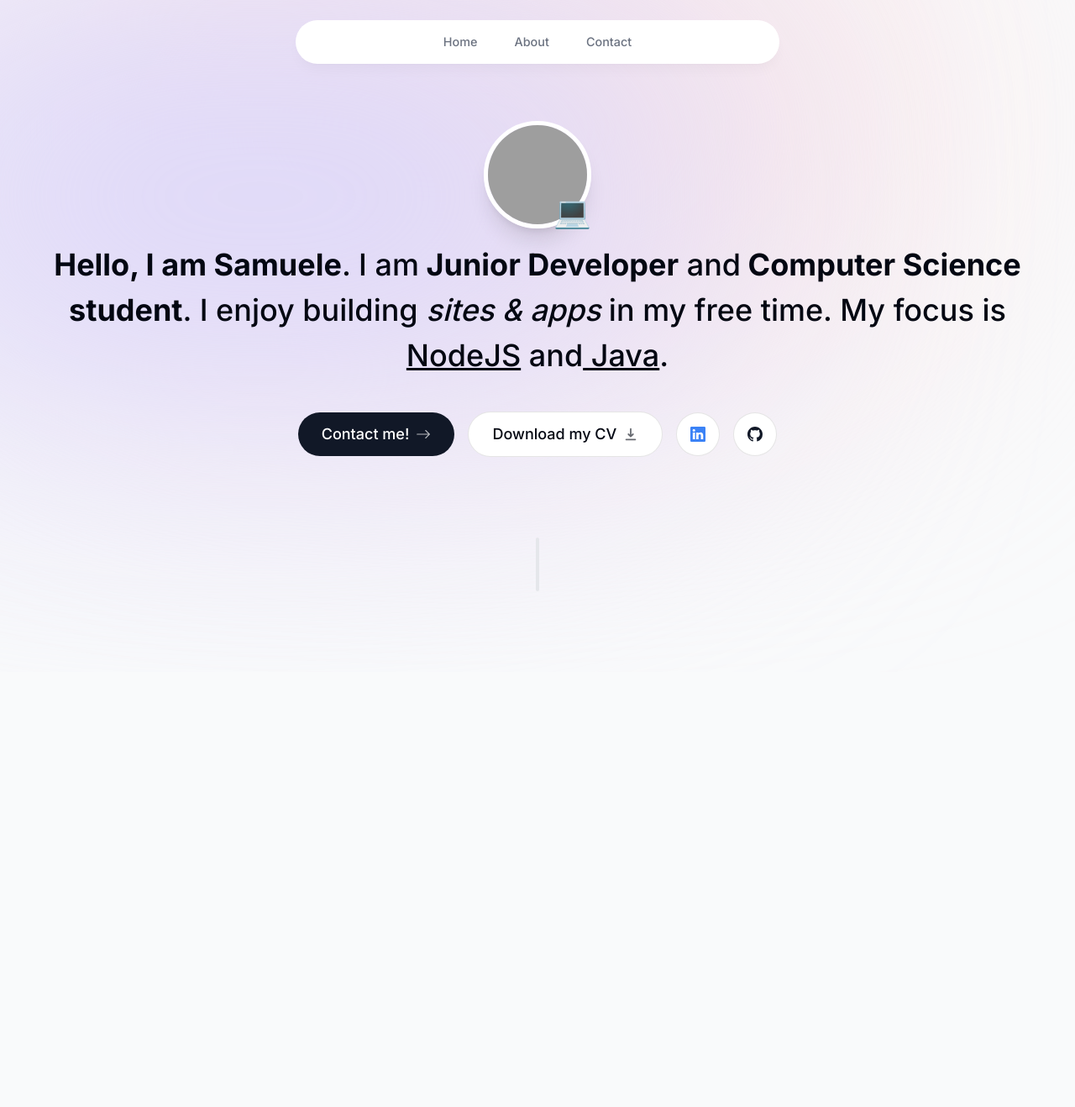
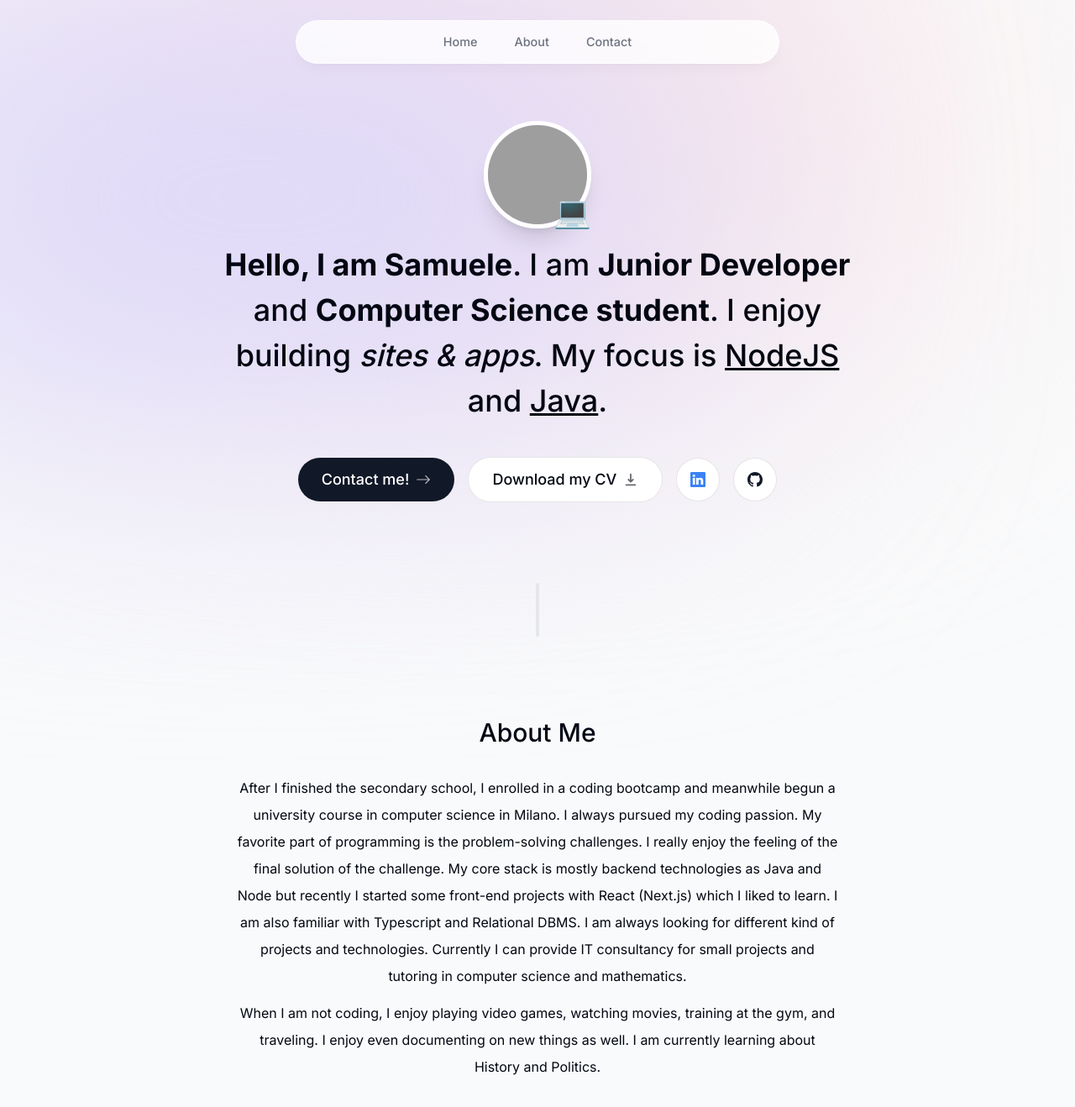
Before and after one commit to SamueleVilla/portfolio, a Next.js app: page / in a window 1280 px wide. Shown: the top 1318 px of the page at 84% size. Before the commit the page ends 800 px from the top, so only its background shows below. Built offline with nearby package versions, Linux system fonts and the light colour scheme; grey boxes are pictures that could not be loaded.

Commit message:
about portfolio

```diff
--- a/src/app/page.tsx
+++ b/src/app/page.tsx
@@ -1,3 +1,4 @@
+import About from '@/components/about';
 import Intro from '@/components/intro';
 import SectionDivider from '@/components/section-divider';
 
@@ -6,6 +7,7 @@ export default function Home() {
     <main className="flex flex-col items-center px-5">
       <Intro></Intro>
       <SectionDivider></SectionDivider>
+      <About></About>
     </main>
   );
 }
--- /dev/null
+++ b/src/components/about.tsx
@@ -0,0 +1,26 @@
+import React from 'react';
+
+export default function About() {
+  return (
+    <section className="mb-28 max-w-[45rem] text-center leading-8 sm:mb-40">
+      <h2 className="text-3xl font-medium capitalize mb-8">About Me</h2>
+      <p className="mb-3">
+        After I finished the secondary school, I enrolled in a coding bootcamp
+        and meanwhile begun a university course in computer science in Milano. I
+        always pursued my coding passion. My favorite part of programming is the
+        problem-solving challenges. I really enjoy the feeling of the final
+        solution of the challenge. My core stack is mostly backend technologies
+        as Java and Node but recently I started some front-end projects with
+        React (Next.js) which I liked to learn. I am also familiar with
+        Typescript and Relational DBMS. I am always looking for different kind
+        of projects and technologies. Currently I can provide IT consultancy for
+        small projects and tutoring in computer science and mathematics.
+      </p>
+      <p>
+        When I am not coding, I enjoy playing video games, watching movies,
+        training at the gym, and traveling. I enjoy even documenting on new
+        things as well. I am currently learning about History and Politics.
+      </p>
+    </section>
+  );
+}
--- a/src/components/header.tsx
+++ b/src/components/header.tsx
@@ -1,18 +1,18 @@
-"use client";
+'use client';
 
-import { links } from "@/lib/data";
-import { motion } from "framer-motion";
-import Link from "next/link";
-import React from "react";
+import { links } from '@/lib/data';
+import { motion } from 'framer-motion';
+import Link from 'next/link';
+import React from 'react';
 
 export default function Header() {
   return (
     <header className="z-[999] relative">
       <motion.div
-        className="fixed top-0 left-1/2 h-[4.5rem] w-full -translate-x-1/2 rounded-none border border-white border-opacity-40 bg-white bg-opacity-89 shadow-lg shadow-black/[0.03] backdrop-blur-[0.5rem]
+        className="fixed top-0 left-1/2 h-[4.5rem] w-full -translate-x-1/2 rounded-none border border-white border-opacity-40 bg-white bg-opacity-89 shadow-lg shadow-black/[0.03] backdrop-blur-[0.5rem] bg-opacity-80
         sm:top-6 sm:h-[3.25rem] sm:w-[36rem] sm:rounded-full"
-        initial={{ y: -100, x: "-50%", opacity: 0 }}
-        animate={{ y: 0, x: "-50%", opacity: 1 }}
+        initial={{ y: -100, x: '-50%', opacity: 0 }}
+        animate={{ y: 0, x: '-50%', opacity: 1 }}
       ></motion.div>
 
       <nav className="flex fixed top-[0.15rem] left-1/2 h-12 -translate-x-1/2 py-2 sm:top-[1.7rem] sm:h-[initial] sm:py-0">
--- a/src/components/intro.tsx
+++ b/src/components/intro.tsx
@@ -9,7 +9,7 @@ import { HiDownload } from 'react-icons/hi';
 
 export default function Intro() {
   return (
-    <section className="mb-28 max-2-[50rem] text-center scroll-mt-[100rem] sm:mb-0">
+    <section className="mb-28 max-w-[50rem] text-center scroll-mt-[100rem] sm:mb-0">
       <div className="flex items-center justify-center">
         <div className="relative">
           <motion.div
@@ -45,19 +45,19 @@ export default function Intro() {
           </motion.span>
         </div>
       </div>
-      <motion.p
+      <motion.h1
         className="mb-10 mt-4 px-4 font-medium !leading-[1.5] sm:text-4xl"
         initial={{ opacity: 0, y: 100 }}
         animate={{ opacity: 1, y: 0 }}
       >
-        <span className="font-bold">Hello, I am Samuele</span>. I am
-        <span className="font-bold"> Junior Developer</span> and
-        <span className="font-bold"> Computer Science student</span>. I enjoy
+        <span className="font-bold">Hello, I am Samuele</span>. I am{' '}
+        <span className="font-bold">Junior Developer</span> and{' '}
+        <span className="font-bold">Computer Science student</span>. I enjoy
         building
-        <span className="italic"> sites & apps</span> in my free time. My focus
-        is <span className="underline">NodeJS</span> and
-        <span className="underline"> Java</span>.
-      </motion.p>
+        <span className="italic"> sites & apps</span>. My focus is{' '}
+        <span className="underline">NodeJS</span> and{' '}
+        <span className="underline">Java</span>.
+      </motion.h1>
 
       <motion.div
         className="flex flex-col sm:flex-row gap-4 items-center justify-center text-lg font-medium"
```
